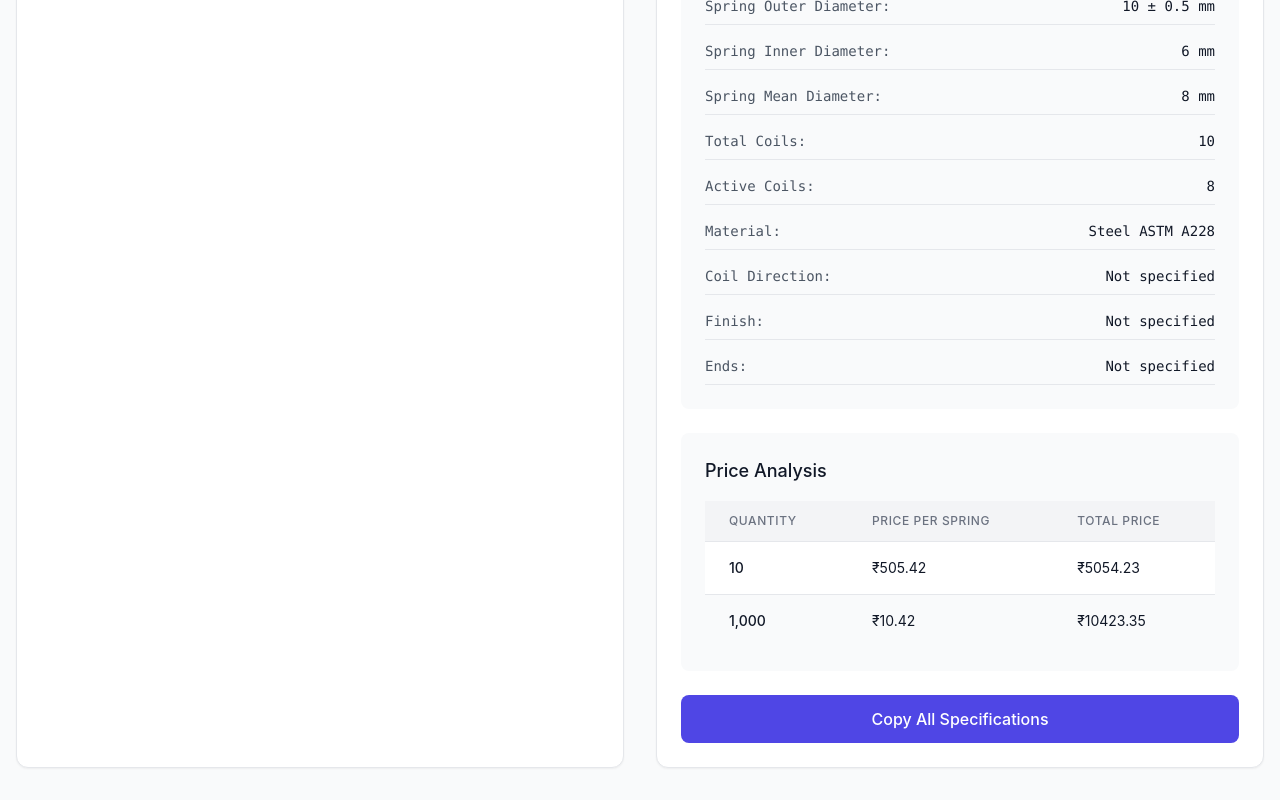
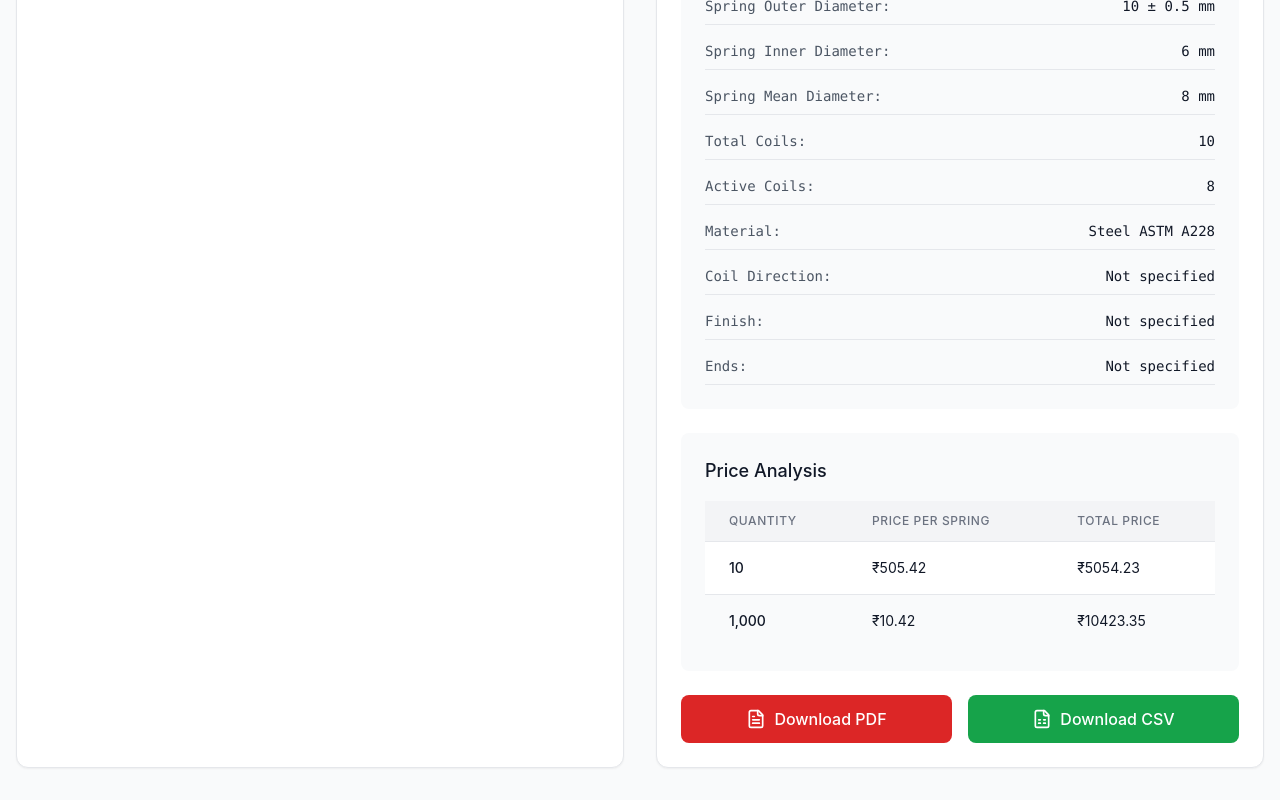
Before and after one commit to parthbhalara/spring-price-calculator, a React (Create React App) app: page / in a window 1280 px wide. Shown: the part 2036-2836 px from the top of the page. Built offline with nearby package versions, Linux system fonts and the light colour scheme; the HTML template or start-up script is replaced by a standard one.

Commit message:
Initial commit

```diff
--- a/package.json
+++ b/package.json
@@ -7,6 +7,7 @@
     "@testing-library/jest-dom": "^6.6.3",
     "@testing-library/react": "^16.3.0",
     "@testing-library/user-event": "^13.5.0",
+    "jspdf": "^3.0.1",
     "lucide-react": "^0.487.0",
     "react": "^19.1.0",
     "react-dom": "^19.1.0",
--- a/src/SpringCalculator.jsx
+++ b/src/SpringCalculator.jsx
@@ -1,6 +1,7 @@
 import React, { useState, useEffect } from 'react';
 import { LineChart, Line, XAxis, YAxis, CartesianGrid, Tooltip, Legend, ResponsiveContainer } from 'recharts';
-import { Download, Info, Calculator } from 'lucide-react';
+import { Download, Info, Calculator, FileText, FileSpreadsheet } from 'lucide-react';
+import jsPDF from 'jspdf';
 
 // Material properties
 const MATERIALS = {
@@ -257,6 +258,122 @@ Total Wire Weight,${totalWireWeight.toFixed(2)},kg
     const link = document.createElement('a');
     link.setAttribute('href', url);
     link.setAttribute('download', 'spring_calculations.csv');
+    document.body.appendChild(link);
+    link.click();
+    document.body.removeChild(link);
+  };
+
+  const downloadSpecificationsAsPDF = () => {
+    const doc = new jsPDF();
+    const lineHeight = 7;
+    let y = 20;
+
+    // Add title
+    doc.setFontSize(16);
+    doc.text('Spring Specifications Summary', 20, y);
+    y += lineHeight * 2;
+
+    // Add technical specifications
+    doc.setFontSize(12);
+    doc.setFont(undefined, 'bold');
+    doc.text('Technical Specifications:', 20, y);
+    y += lineHeight;
+
+    doc.setFont(undefined, 'normal');
+    const specs = [
+      `Wire Diameter: ${inputs.wireD} ± ${inputs.wireDTolerance} mm`,
+      `Outer Diameter: ${results.od} ± ${inputs.odTolerance} mm`,
+      `Inner Diameter: ${results.id} mm`,
+      `Mean Diameter: ${results.meanD} mm`,
+      `Total Coils: ${inputs.coilsTotal}`,
+      `Active Coils: ${inputs.coilsActive}`,
+      `Material: ${inputs.material === 'Custom' ? (inputs.customMaterialName || 'Custom Material') : inputs.material}`,
+      `Coil Direction: ${inputs.coilDirection || "Not specified"}`,
+      `Finish: ${inputs.finish || "Not specified"}`,
+      `Ends: ${inputs.ends || "Not specified"}`
+    ];
+
+    specs.forEach(spec => {
+      doc.text(spec, 20, y);
+      y += lineHeight;
+    });
+
+    if (inputs.otherNotes) {
+      y += lineHeight/2;
+      doc.text('Additional Notes:', 20, y);
+      y += lineHeight;
+      doc.text(inputs.otherNotes, 20, y);
+      y += lineHeight;
+    }
+
+    // Add price analysis with table
+    y += lineHeight * 2;
+    doc.setFont(undefined, 'bold');
+    doc.text('Price Analysis:', 20, y);
+    y += lineHeight * 1.5;
+
+    // Create table headers
+    doc.setFillColor(240, 240, 240);
+    doc.rect(20, y, 160, 8, 'F');
+    doc.setFont(undefined, 'bold');
+    doc.text('Quantity', 25, y + 6);
+    doc.text('Price per Spring', 75, y + 6);
+    doc.text('Total Price', 135, y + 6);
+    y += lineHeight + 3;
+
+    // Add table rows
+    doc.setFont(undefined, 'normal');
+
+    // Row 1: 10 pieces
+    const price10 = ((inputs.setupCost + (results.pricePerSpring * 10)) / 10).toFixed(2);
+    const total10 = (inputs.setupCost + (results.pricePerSpring * 10)).toFixed(2);
+    doc.text('10', 25, y + 6);
+    doc.text(`Rs. ${price10}`, 75, y + 6);
+    doc.text(`Rs. ${total10}`, 135, y + 6);
+    doc.line(20, y + 8, 180, y + 8); // Add line after row
+    y += lineHeight + 3;
+
+    // Row 2: Production quantity
+    const priceQty = results.overallSellingPrice.toFixed(2);
+    const totalQty = (inputs.setupCost + (results.pricePerSpring * inputs.quantity)).toFixed(2);
+    doc.text(inputs.quantity.toString(), 25, y + 6);
+    doc.text(`Rs. ${priceQty}`, 75, y + 6);
+    doc.text(`Rs. ${totalQty}`, 135, y + 6);
+    doc.line(20, y + 8, 180, y + 8); // Add line after row
+
+    // Add vertical lines for table
+    doc.line(20, y - lineHeight - 11, 20, y + 8); // Left border
+    doc.line(70, y - lineHeight - 11, 70, y + 8); // After Quantity
+    doc.line(130, y - lineHeight - 11, 130, y + 8); // After Price per Spring
+    doc.line(180, y - lineHeight - 11, 180, y + 8); // Right border
+
+    // Save the PDF
+    doc.save('spring_specifications.pdf');
+  };
+
+  const downloadSpecificationsAsCSV = () => {
+    const csvContent = `Spring Specifications
+Wire Diameter (mm),${inputs.wireD} ± ${inputs.wireDTolerance}
+Outer Diameter (mm),${results.od} ± ${inputs.odTolerance}
+Inner Diameter (mm),${results.id}
+Mean Diameter (mm),${results.meanD}
+Total Coils,${inputs.coilsTotal}
+Active Coils,${inputs.coilsActive}
+Material,${inputs.material === 'Custom' ? (inputs.customMaterialName || 'Custom Material') : inputs.material}
+Coil Direction,${inputs.coilDirection || "Not specified"}
+Finish,${inputs.finish || "Not specified"}
+Ends,${inputs.ends || "Not specified"}
+${inputs.otherNotes ? `Additional Notes,${inputs.otherNotes}` : ''}
+
+Price Analysis
+Quantity,Price per Spring (₹),Total Price (₹)
+10,${((inputs.setupCost + (results.pricePerSpring * 10)) / 10).toFixed(2)},${(inputs.setupCost + (results.pricePerSpring * 10)).toFixed(2)}
+${inputs.quantity},${results.overallSellingPrice.toFixed(2)},${(inputs.setupCost + (results.pricePerSpring * inputs.quantity)).toFixed(2)}`;
+
+    const blob = new Blob([csvContent], { type: 'text/csv;charset=utf-8;' });
+    const link = document.createElement('a');
+    link.href = URL.createObjectURL(blob);
+    link.download = 'spring_specifications.csv';
     document.body.appendChild(link);
     link.click();
     document.body.removeChild(link);
@@ -1055,33 +1172,23 @@ Total Wire Weight,${totalWireWeight.toFixed(2)},kg
                     </div>
                   </div>
 
-                  {/* Copy Button */}
-                  <button
-                    onClick={() => {
-                      const specifications = `Spring Specifications:
-Wire Diameter: ${inputs.wireD} ± ${inputs.wireDTolerance} mm
-Outer Diameter: ${results.od} ± ${inputs.odTolerance} mm
-Inner Diameter: ${results.id} mm
-Mean Diameter: ${results.meanD} mm
-Total Coils: ${inputs.coilsTotal}
-Active Coils: ${inputs.coilsActive}
-Material: ${inputs.material}
-Coil Direction: ${inputs.coilDirection || "Not specified"}
-Finish: ${inputs.finish || "Not specified"}
-Ends: ${inputs.ends || "Not specified"}
-${inputs.otherNotes ? `Additional Notes: ${inputs.otherNotes}` : ""}
-
-Price Analysis:
-10 Springs: ₹${((inputs.setupCost + (results.pricePerSpring * 10)) / 10).toFixed(2)} per spring (Total: ₹${(inputs.setupCost + (results.pricePerSpring * 10)).toFixed(2)})
-${inputs.quantity} Springs: ₹${results.overallSellingPrice.toFixed(2)} per spring (Total: ₹${(inputs.setupCost + (results.pricePerSpring * inputs.quantity)).toFixed(2)})`;
-
-                      navigator.clipboard.writeText(specifications);
-                      // You might want to add a toast notification here
-                    }}
-                    className="w-full bg-indigo-600 hover:bg-indigo-700 text-white font-medium py-3 px-4 rounded-lg transition-colors duration-200 flex items-center justify-center space-x-2"
-                  >
-                    <span>Copy All Specifications</span>
-                  </button>
+                  {/* Download Buttons */}
+                  <div className="flex gap-4">
+                    <button
+                      onClick={downloadSpecificationsAsPDF}
+                      className="flex-1 bg-red-600 hover:bg-red-700 text-white font-medium py-3 px-4 rounded-lg transition-colors duration-200 flex items-center justify-center space-x-2"
+                    >
+                      <FileText size={20} />
+                      <span>Download PDF</span>
+                    </button>
+                    <button
+                      onClick={downloadSpecificationsAsCSV}
+                      className="flex-1 bg-green-600 hover:bg-green-700 text-white font-medium py-3 px-4 rounded-lg transition-colors duration-200 flex items-center justify-center space-x-2"
+                    >
+                      <FileSpreadsheet size={20} />
+                      <span>Download CSV</span>
+                    </button>
+                  </div>
                 </div>
               </div>
             </div>
```
Also changed, not shown: 1 other file (tests, documents, lock files or other folders).
